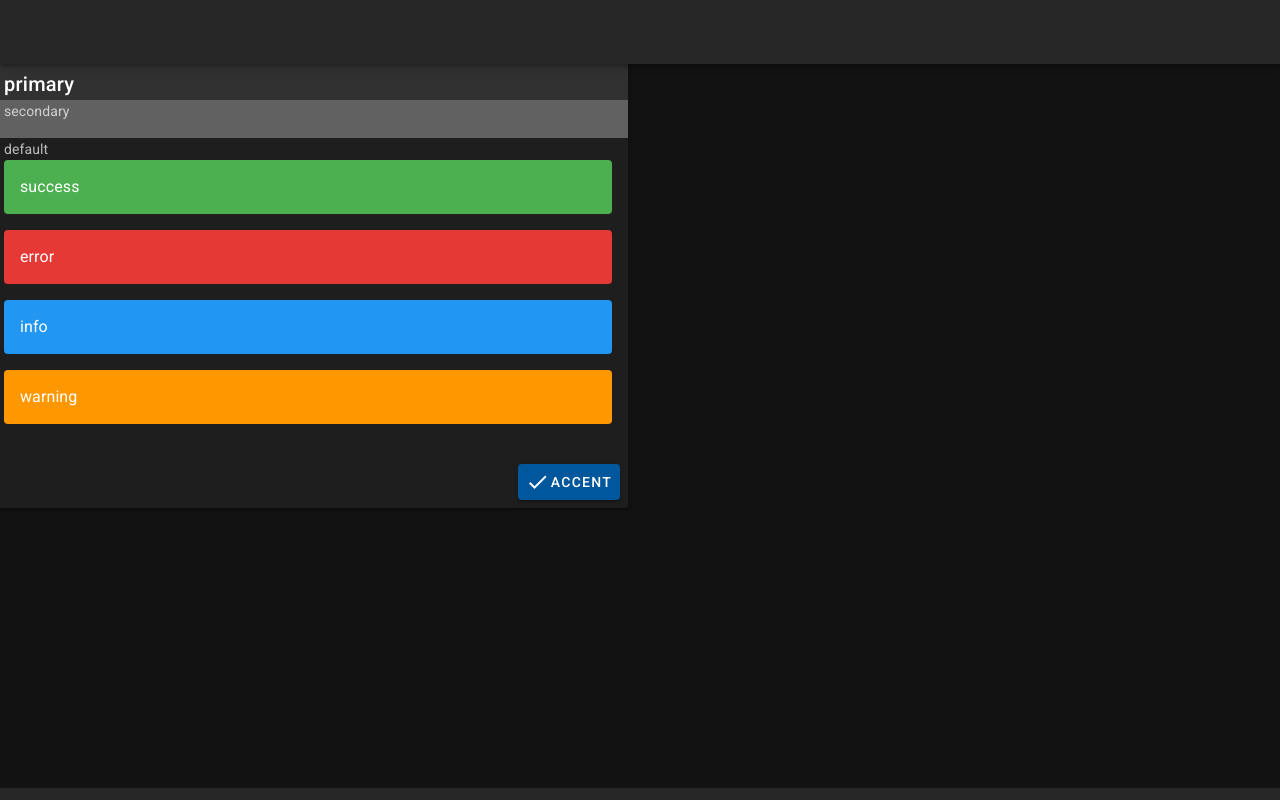
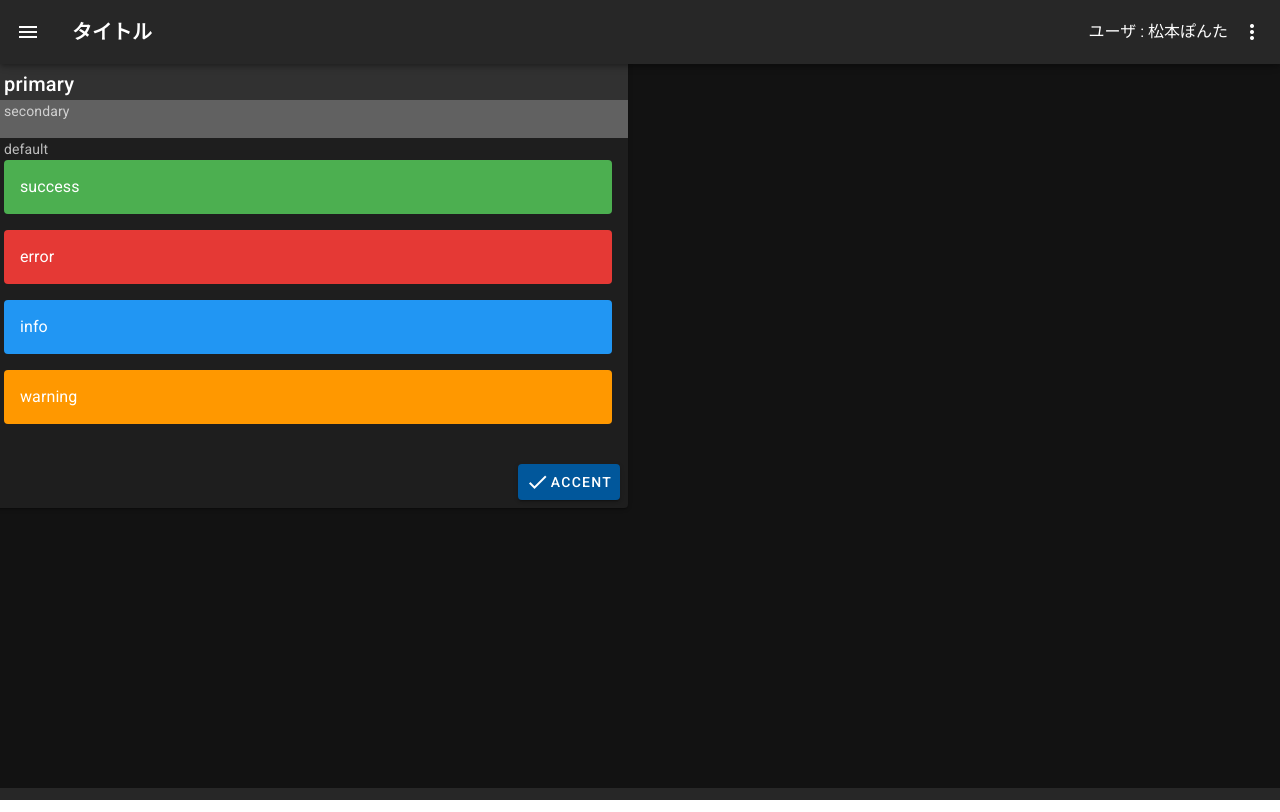
Before and after one commit to ponta-dev/animation-vue2, a Vue app: page /sample in a window 1280 px wide. Shown: the top 812 px of the page. Built offline with nearby package versions, Linux system fonts and the light colour scheme.

Commit message:
トグルメニューの実装

```diff
--- a/src/app/frame/component/Header.vue
+++ b/src/app/frame/component/Header.vue
@@ -1,15 +1,52 @@
 <template>
-    <v-app-bar app>
+    <v-app-bar app clipped-left>
+        <v-app-bar-nav-icon @click="toggleMenu">
+        </v-app-bar-nav-icon>
+        <v-toolbar-title>
+            <strong>タイトル</strong>
+        </v-toolbar-title>
+        <v-spacer></v-spacer>
+        <span>
+            ユーザ : {{getUser.userName}}
+        </span>
+        <v-btn icon>
+            <v-icon>mdi-dots-vertical</v-icon>
+        </v-btn>
+        <template v-slot:extension v-if="menuFlg">
+            <v-tabs align-with-title>
+                <v-tab
+                    v-for="(val, i) in getMenu" :key="i"
+                >
+                    <strong>{{val.menuName}}</strong>
+                </v-tab>
+            </v-tabs>
+        </template>
     </v-app-bar>
 </template>
 <script lang="ts">
 import Vue from 'vue'
+import {mapGetters} from 'vuex'
+
 export default Vue.extend({
     name: "Header",
     data() {
         return {
-
+            menuFlg: false
         }
     },
+    computed: {
+        ...mapGetters([
+            "getUser",
+            "getMenu"
+        ])
+    },
+    methods: {
+        toggleMenu() {
+            this.menuFlg = !this.menuFlg
+        },
+        routerPush(path: string) {
+            this.$router.push(path)
+        }
+    }
 })
 </script>
--- a/src/app/frame/component/Layout.vue
+++ b/src/app/frame/component/Layout.vue
@@ -38,6 +38,6 @@ export default Vue.extend({
         log.debug("created Layout.vue")
         this.$store.dispatch("loginAction")
         .finally(() => this.overlay = false)
-    }
+    },
 })
 </script>
--- /dev/null
+++ b/src/app/frame/data/menu-data.ts
@@ -0,0 +1,12 @@
+import {Menu} from '../interface/menu'
+
+export const DATA_MENU: Menu[] = [
+    {
+        menuName: "サンプル",
+        menuPath: ""
+    },
+    {
+        menuName: "テスト",
+        menuPath: ""
+    }
+]
--- /dev/null
+++ b/src/app/frame/interface/menu.ts
@@ -0,0 +1,16 @@
+/**
+ * menu
+ * メニューの定義情報
+ */
+export interface Menu {
+    /**
+     * menuName
+     * メニュー名
+     */
+    menuName: string
+    /**
+     * menuPath
+     * リンク先パス
+     */
+    menuPath: string
+}
--- a/src/app/frame/store/dev.ts
+++ b/src/app/frame/store/dev.ts
@@ -1,18 +1,23 @@
 import { FrameActions, FrameGetters, FrameModule, FrameMutations, FrameState } from "./mixin";
 import timer from '@/common/util/timer'
 import { DATA_USER } from "../data/user-data";
+import { DATA_MENU } from "../data/menu-data";
 
 
 const state: FrameState = {
     user: {
         userId: '',
         userName: ''
-    }
+    },
+    menu: []
 }
 
 const mutations: FrameMutations = {
     setUser(state, user) {
         state.user = user
+    },
+    setMenu(state, menu) {
+        state.menu = menu
     }
 }
 
@@ -20,12 +25,16 @@ const actions: FrameActions = {
     async loginAction(context) {
         await timer.sleepCount()
         context.commit('setUser', DATA_USER)
+        context.commit('setMenu', DATA_MENU)
     }
 }
 
 const getters: FrameGetters = {
     getUser(state) {
         return state.user
+    },
+    getMenu(state) {
+        return state.menu
     }
 }
 
```
Also changed, not shown: src/app/frame/store/mixin.ts (+23 -0 lines).
